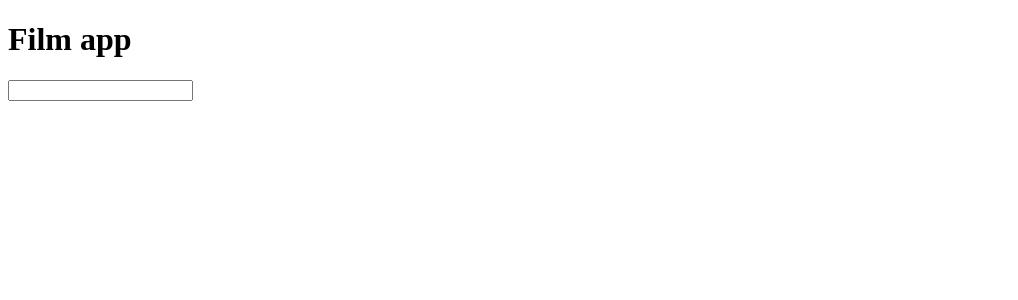
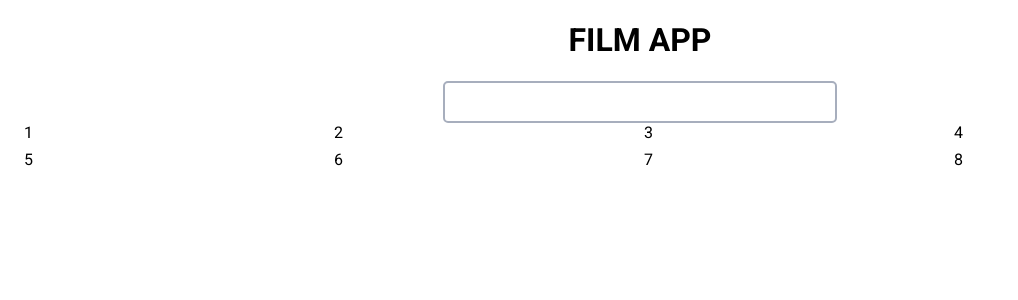
Before and after one commit to Danil174/omdbapi_test, a React app: page / in a window 1280 px wide. Shown: the top 300 px of the page, without its empty margins (0-1018 px from the left). Built offline with nearby package versions, Linux system fonts and the light colour scheme.

Commit message:
stylization

```diff
--- a/src/components/App.jsx
+++ b/src/components/App.jsx
@@ -1,10 +1,34 @@
 import React from 'react';
 import Search from './Search';
+import FilmList from './FilmsList';
+import { Container, makeStyles, Grid } from '@material-ui/core';
 
-const App = () =>
-  <>
-    <h1>Film app</h1>
-    <Search />
-  </>;
+const useStyles = makeStyles({
+  h1: {
+    textTransform: 'uppercase'
+  },
+  container: {
+    height: '100vh'
+  },
+});
+
+const App = () => {
+
+  const classes = useStyles();
+
+  return (
+    <Container maxWidth="lg" className={classes.container}>
+      <Grid
+        container
+        direction="column"
+        alignItems="center"
+      >
+        <h1 className={classes.h1}>Film app</h1>
+        <Search />
+        <FilmList filmList={[1, 2, 3, 4, 5, 6, 7, 8]} />
+      </Grid>
+    </Container>
+  );
+};
 
 export default App;
--- /dev/null
+++ b/src/components/FilmCard.jsx
@@ -0,0 +1,14 @@
+import React from 'react';
+import PropTypes from 'prop-types';
+
+const FilmCard = ({ film }) => {
+  return (
+    <div>{film}</div>
+  );
+};
+
+FilmCard.propTypes = {
+  film: PropTypes.shape()
+};
+
+export default FilmCard;
--- /dev/null
+++ b/src/components/FilmsList.jsx
@@ -0,0 +1,22 @@
+import React from 'react';
+import PropTypes from 'prop-types';
+import { Grid } from '@material-ui/core';
+import FilmCard from './FilmCard';
+
+const FilmsList = ({ filmList }) => {
+  return (
+    <Grid container spacing={1}>
+      {filmList.map((it, index) =>
+        <Grid item xs={3} key={index}>
+          <FilmCard film={it} />
+        </Grid>
+      )}
+    </Grid>
+  );
+};
+
+FilmsList.propTypes = {
+  filmList: PropTypes.array
+};
+
+export default FilmsList;
--- a/src/components/TextInput.jsx
+++ b/src/components/TextInput.jsx
@@ -1,11 +1,33 @@
 import React from 'react';
 import PropTypes from 'prop-types';
+import { makeStyles } from '@material-ui/core';
+
+const useStyles = makeStyles({
+  input: {
+    width: '30%',
+    height: '22px',
+    fontSize: '22px',
+    margin: 0,
+    padding: '8px 10px',
+    boxSizing: 'content-box',
+    backgroundColor: '#fff',
+    borderRadius: '5px',
+    border: '2px solid #a7aebd',
+    '&:focus': {
+      outline: 'none',
+      border: '2px solid #789cea',
+    }
+  }
+});
 
 const TextInput = ({ str, onChange }) => {
+
+  const classes = useStyles();
+
   return (
     <input
       type="text"
-      className="form-control"
+      className={classes.input}
       value={str}
       onChange={onChange}
     />
--- a/src/index.html
+++ b/src/index.html
@@ -9,6 +9,13 @@
   <link rel="icon" href="favicon.ico" type="image/ico">
   <link rel="stylesheet" href="https://fonts.googleapis.com/css?family=Roboto:300,400,500,700&display=swap" />
   <title>Omdbapi</title>
+  <style>
+    body {
+      padding: 0;
+      margin: 0;
+      font-family: Roboto, Oxygen, Ubuntu, Cantarell, "Fira Sans", "Droid Sans", "Helvetica Neue", sans-serif;
+    }
+  </style>
 </head>
 <body>
   <div id="root">
```
